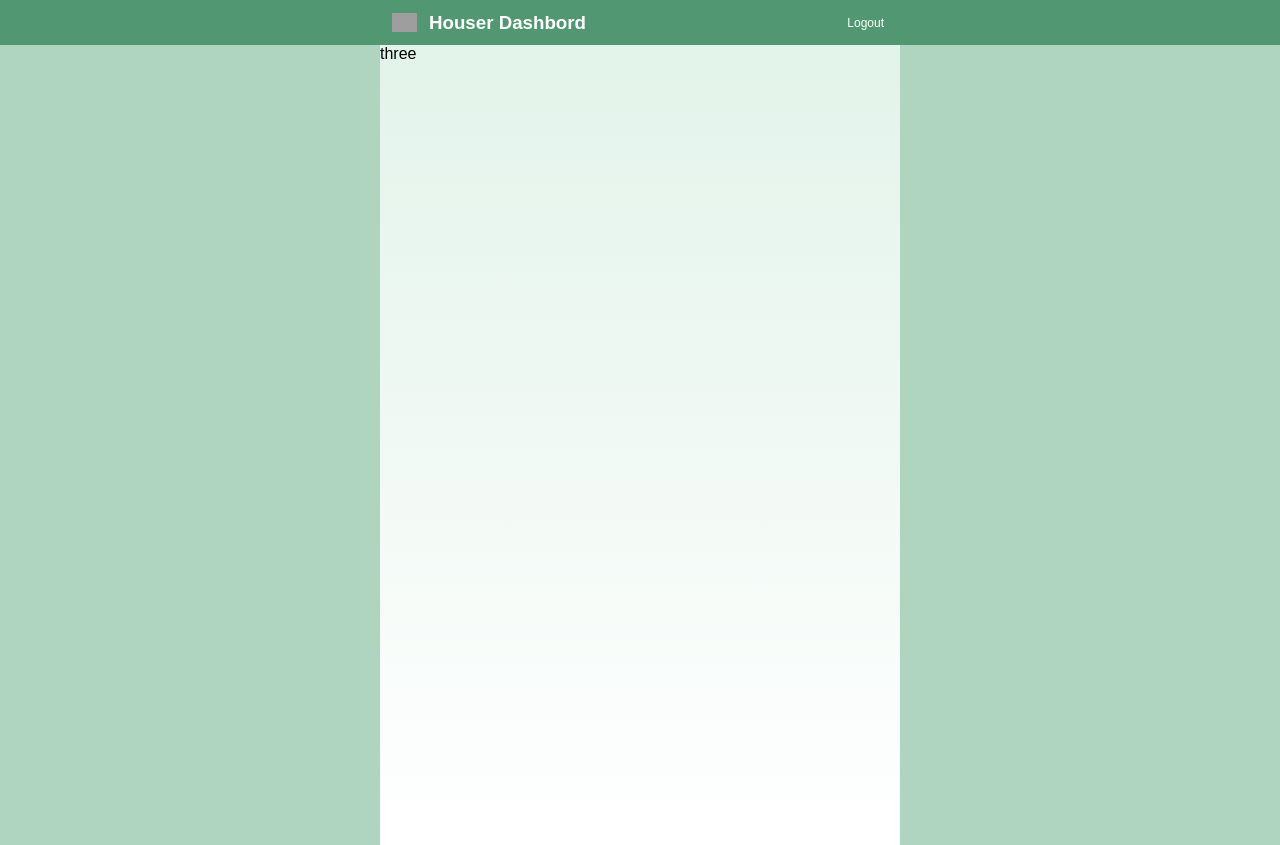
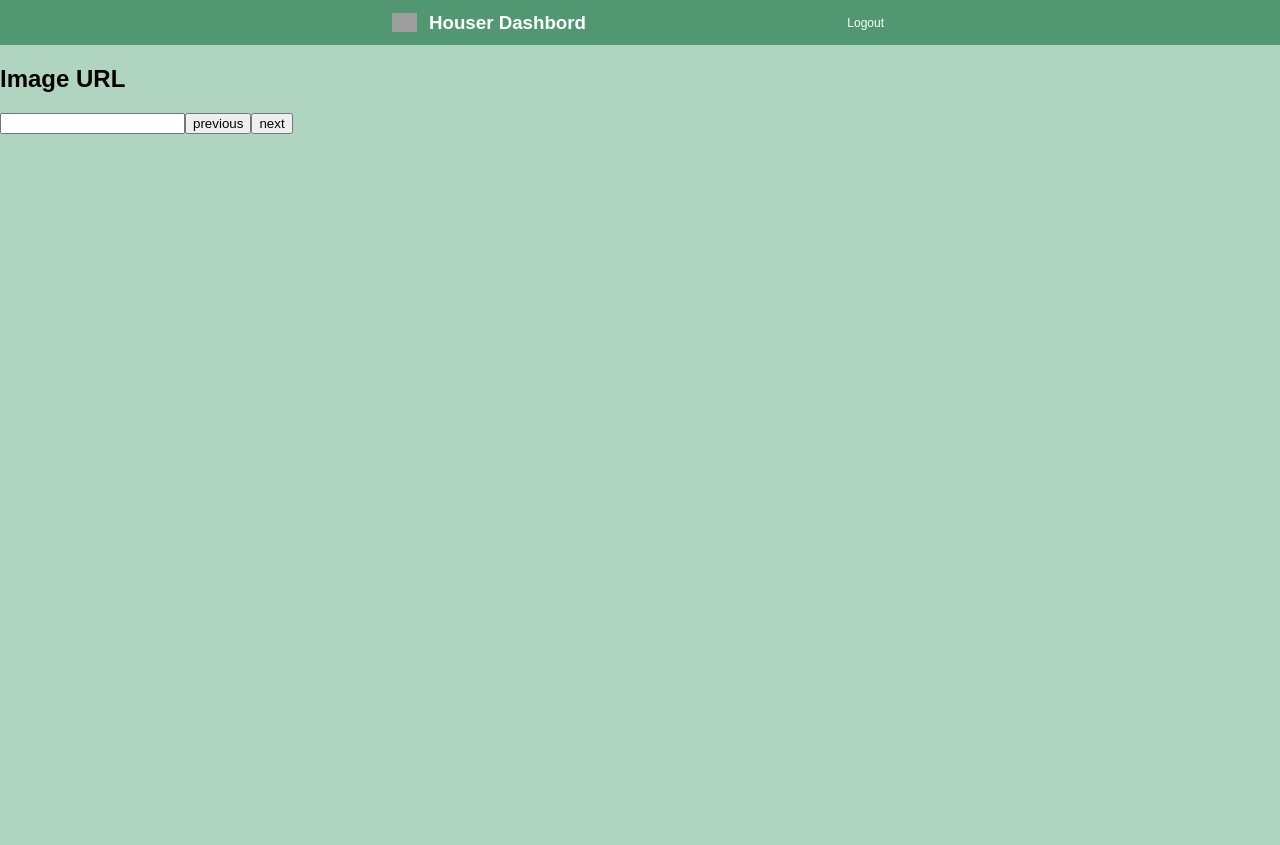
Before and after one commit to chasewdavis/sim-2, a React (Create React App) app: page /#/nav/wizthree in a window 1280 px wide. After the commit the page ends 800 px from the top, so only its background shows below. Built offline with nearby package versions, Linux system fonts and the light colour scheme; grey boxes are pictures that could not be loaded.

Commit message:
fixed wiz one two and three

```diff
--- a/src/components/wizard/WizThree.js
+++ b/src/components/wizard/WizThree.js
@@ -2,11 +2,13 @@ import React, { Component } from 'react';
 
 export default class WizThree extends Component {
     render() {
+        let { previous, next, setImgurl } = this.props
         return (
-            <div className='center_piece'>
-                <div className='form'>
-                    three
-                </div>
+            <div className='WizThree'>
+                <h2>Image URL</h2>
+                <input onChange={e => setImgurl(e.target.value)} />
+                <button onClick={previous} >previous</button>
+                <button onClick={next} >next</button>
             </div>
         )
     }
--- a/src/components/wizard/WizTwo.js
+++ b/src/components/wizard/WizTwo.js
@@ -2,11 +2,19 @@ import React, { Component } from 'react';
 
 export default class WizTwo extends Component {
     render() {
+        let { previous, next, setAddress, setCity, updateState, setZip } = this.props
         return (
-            <div className='center_piece'>
-                <div className='form'>
-                   two
-                </div>
+            <div className='WizTwo'>
+                <h2>Address</h2>
+                <input onChange={e => setAddress(e.target.value)} />
+                <h2>City</h2>
+                <input onChange={e => setCity(e.target.value)} />
+                <h2>State</h2>
+                <input onChange={e => updateState(e.target.value)} />
+                <h2>Zip</h2>
+                <input onChange={e => setZip(e.target.value)} />
+                <button onClick={previous} >previous</button>
+                <button onClick={next} >next</button>
             </div>
         )
     }
--- a/src/components/wizard/Wizard.js
+++ b/src/components/wizard/Wizard.js
@@ -120,7 +120,7 @@ export default class Wizard extends Component {
                 return (
                     <div className='center_piece'>
                         <div className='form'>
-                            <WizTwo next={next} setCity={setCity} setAddress={setAddress} updateState={updateState} setZip={setZip} />
+                            <WizTwo previous={previous} next={next} setCity={setCity} setAddress={setAddress} updateState={updateState} setZip={setZip} />
                         </div>
                     </div>
                 )
@@ -128,7 +128,7 @@ export default class Wizard extends Component {
                 return (
                     <div className='center_piece'>
                         <div className='form'>
-                            <WizThree next={next} setImgurl={setImgurl} />
+                            <WizThree previous={previous} next={next} setImgurl={setImgurl} />
                         </div>
                     </div>
                 )
@@ -136,7 +136,7 @@ export default class Wizard extends Component {
                 return (
                     <div className='center_piece'>
                         <div className='form'>
-                            <WizFour next={next} setLoan={setLoan} setMortgage={setMortgage} />
+                            <WizFour previous={previous} next={next} setLoan={setLoan} setMortgage={setMortgage} />
                         </div>
                     </div>
                 )
@@ -144,7 +144,7 @@ export default class Wizard extends Component {
                 return (
                     <div className='center_piece'>
                         <div className='form'>
-                            <WizFive complete={complete} setRent={setRent} />
+                            <WizFive previous={previous} complete={complete} setRent={setRent} />
                         </div>
                     </div>
                 )
```
